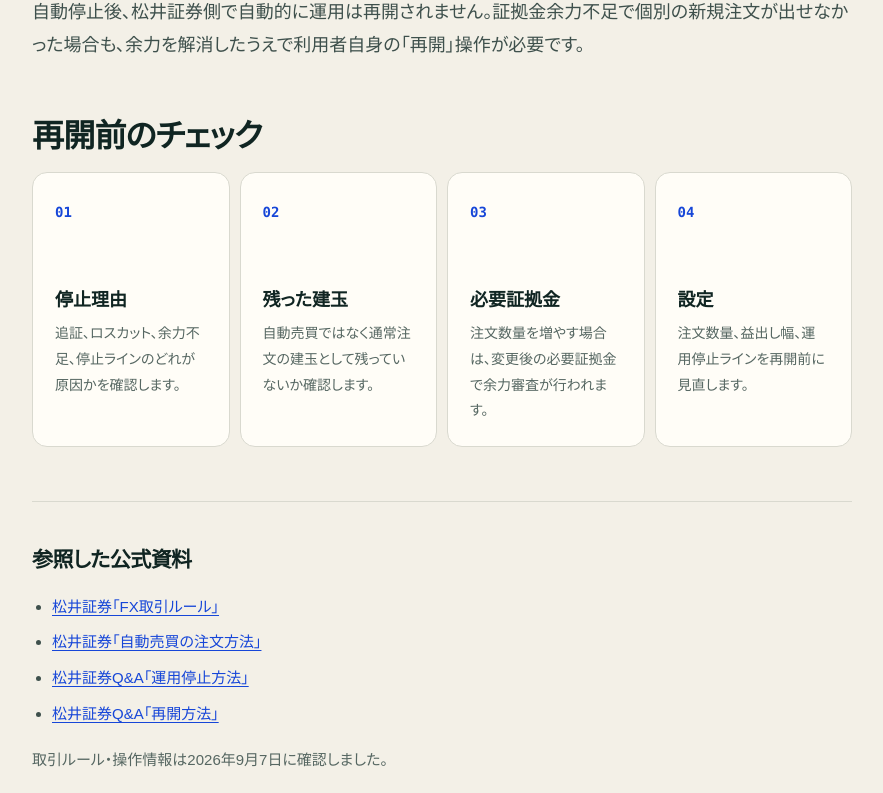
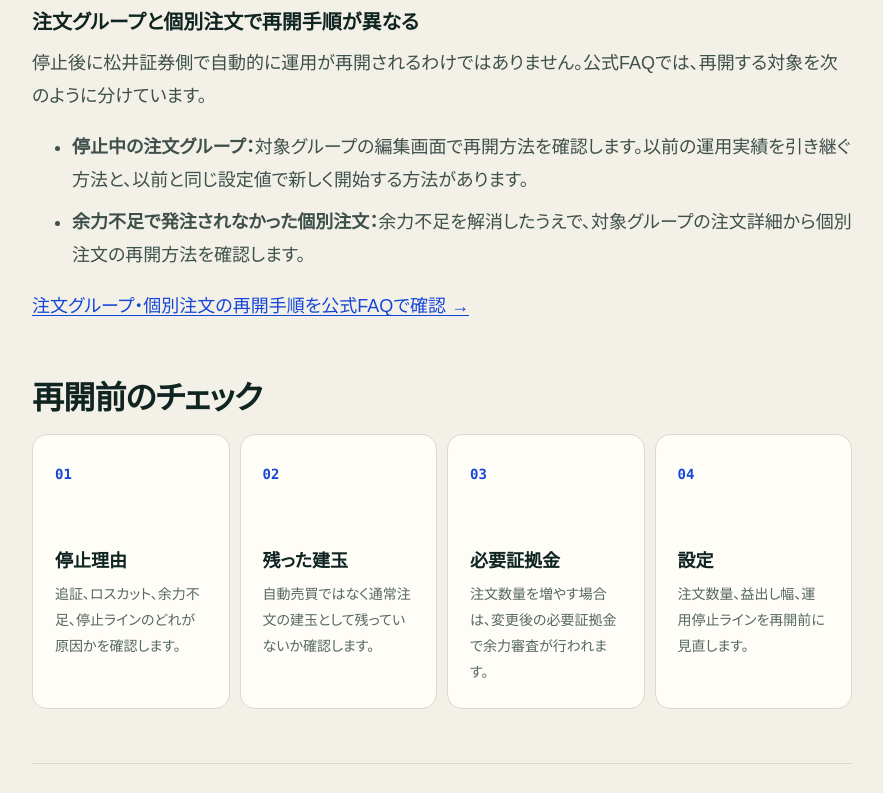
Before and after one commit to mrok18/hanbaijo, a Next.js app: page /articles/matsui-fx-auto-trading-stop-restart in a window 1280 px wide. Shown: the part 1210-2003 px from the top of the page, without its empty margins (198-1081 px from the left). Built offline with nearby package versions, Linux system fonts and the light colour scheme.

Commit message:
content: distinguish Matsui FX restart targets and official guidance

```diff
--- a/app/articles/matsui-fx-auto-trading-stop-restart/page.tsx
+++ b/app/articles/matsui-fx-auto-trading-stop-restart/page.tsx
@@ -12,7 +12,7 @@ export const metadata = {
 export default function Page() {
   return (
     <article>
-      <ArticleStructuredData slug="matsui-fx-auto-trading-stop-restart" publishedAt="2026-09-07" />
+      <ArticleStructuredData slug="matsui-fx-auto-trading-stop-restart" publishedAt="2026-09-07" modifiedAt="2026-11-02" />
       <p className="page-kicker">MATSUI FX / AUTO TRADING CONTROL</p>
       <h1>MATSUI FX自動売買の停止・再開<br />建玉と注文はどうなる？</h1>
       <p className="lede">「運用停止」は必ずしも全決済ではありません。停止時に建玉を残すか、決済注文を残すかで、その後のリスクと手作業が変わります。</p>
@@ -36,7 +36,13 @@ export default function Page() {
         <li>レートが運用停止ラインへ到達し、損切りが確定した</li>
         <li>約定取消し等により有効な自動売買注文がなくなった</li>
       </ul>
-      <p>自動停止後、松井証券側で自動的に運用は再開されません。証拠金余力不足で個別の新規注文が出せなかった場合も、余力を解消したうえで利用者自身の「再開」操作が必要です。</p>
+      <h3>注文グループと個別注文で再開手順が異なる</h3>
+      <p>停止後に松井証券側で自動的に運用が再開されるわけではありません。公式FAQでは、再開する対象を次のように分けています。</p>
+      <ul>
+        <li><strong>停止中の注文グループ：</strong>対象グループの編集画面で再開方法を確認します。以前の運用実績を引き継ぐ方法と、以前と同じ設定値で新しく開始する方法があります。</li>
+        <li><strong>余力不足で発注されなかった個別注文：</strong>余力不足を解消したうえで、対象グループの注文詳細から個別注文の再開方法を確認します。</li>
+      </ul>
+      <p><a href="https://support.matsui.co.jp/faq/show/42600?site_domain=faq" target="_blank" rel="noopener noreferrer">注文グループ・個別注文の再開手順を公式FAQで確認 →</a></p>
 
       <h2>再開前のチェック</h2>
       <div className="fx-metric-grid">
@@ -51,7 +57,7 @@ export default function Page() {
         <li><a href="https://www.matsui.co.jp/fx/auto-trading/order/" target="_blank" rel="noopener noreferrer">松井証券「自動売買の注文方法」</a></li>
         <li><a href="https://support.matsui.co.jp/faq/show/42069?site_domain=faq" target="_blank" rel="noopener noreferrer">松井証券Q&amp;A「運用停止方法」</a></li>
         <li><a href="https://support.matsui.co.jp/faq/show/42600?site_domain=faq" target="_blank" rel="noopener noreferrer">松井証券Q&amp;A「再開方法」</a></li>
-      </ul><p>取引ルール・操作情報は2026年9月7日に確認しました。</p></section>
+      </ul><p>停止方法・自動停止条件・再開対象の区分は2026年11月2日に公式取引ルールとFAQで確認しました。操作時は公式の最新画面を確認してください。</p></section>
 
       <p><Link href="/articles/matsui-fx-auto-trading-cost">自動売買の必要資金を見る →</Link></p>
       <p><Link href="/fx/matsui">MATSUI FXのコストシートへ戻る →</Link></p>
```
